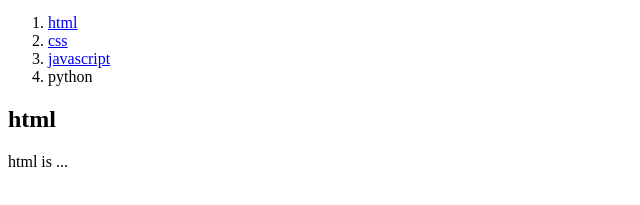
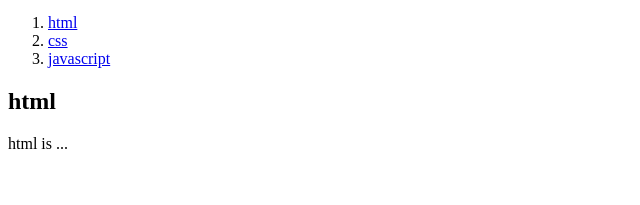
Before and after one commit to djandeb/MS-daegu-ai-school, a plain HTML site: page 1.html in a window 1280 px wide. Shown: the part 365-570 px from the top of the page, without its empty margins (0-640 px from the left). Drawn offline with Linux system fonts and the light colour scheme.

Commit message:
Add files via upload

```diff
--- a/1.html
+++ b/1.html
@@ -17,7 +17,6 @@
     <li><a href=1.html>html</a></li>
     <li><a href=2.html>css</a></li>
     <li><a href=3.html>javascript</a></li>
-    <li>python</li>
     </ol>
 
     <h2>html</h2>
```
Also changed, not shown: 2.html (+0 -1 lines), 3.html (+0 -1 lines).
